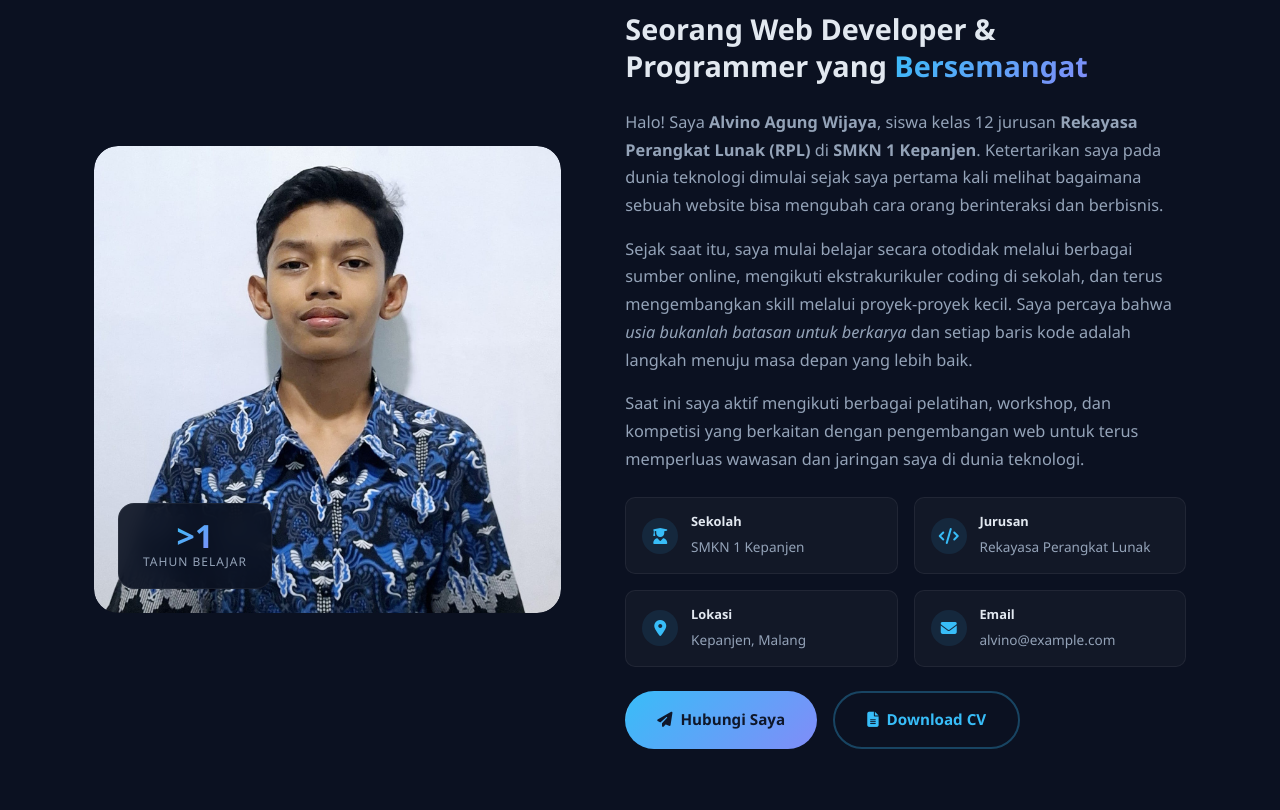
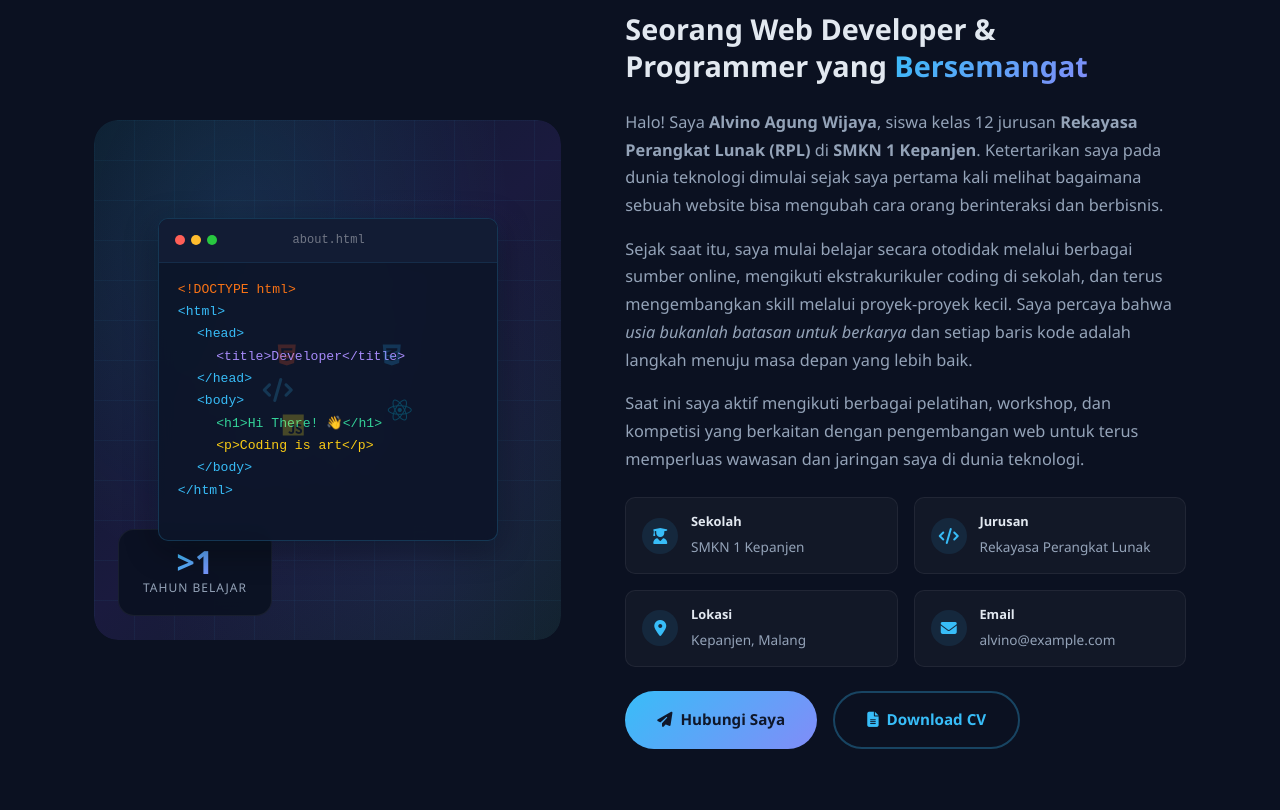
Before and after one commit to alvinoagung4-cmyk/portofolio, a plain HTML site: page index.html in a window 1280 px wide. Shown: the part 1160-1970 px from the top of the page. Drawn offline with nearby package versions, Linux system fonts and the light colour scheme.

Commit message:
Ganti foto About dengan ilustrasi workspace

```diff
--- a/index.html
+++ b/index.html
@@ -145,7 +145,43 @@
       <div class="about-grid">
         <div class="about-image" data-aos="fade-right">
           <div class="about-img-wrapper">
-            <img src="fotosaya.jpeg" alt="About Alvino" />
+            <div class="workspace-illustration">
+              <div class="ws-bg"></div>
+              <div class="ws-grid"></div>
+              <div class="ws-content">
+                <div class="code-window">
+                  <div class="window-header">
+                    <div class="window-dots">
+                      <span class="wdot wdot-red"></span>
+                      <span class="wdot wdot-yellow"></span>
+                      <span class="wdot wdot-green"></span>
+                    </div>
+                    <span class="window-title">about.html</span>
+                    <div class="window-spacer"></div>
+                  </div>
+                  <div class="window-body">
+                    <div class="cline" style="--c:#f97316;">&lt;!DOCTYPE html&gt;</div>
+                    <div class="cline" style="--c:#38bdf8;">&lt;html&gt;</div>
+                    <div class="cline cl-indent-1" style="--c:#38bdf8;">&lt;head&gt;</div>
+                    <div class="cline cl-indent-2" style="--c:#a78bfa;">&lt;title&gt;Developer&lt;/title&gt;</div>
+                    <div class="cline cl-indent-1" style="--c:#38bdf8;">&lt;/head&gt;</div>
+                    <div class="cline cl-indent-1" style="--c:#38bdf8;">&lt;body&gt;</div>
+                    <div class="cline cl-indent-2" style="--c:#34d399;">&lt;h1&gt;Hi There! 👋&lt;/h1&gt;</div>
+                    <div class="cline cl-indent-2" style="--c:#facc15;">&lt;p&gt;Coding is art&lt;/p&gt;</div>
+                    <div class="cline cl-indent-1" style="--c:#38bdf8;">&lt;/body&gt;</div>
+                    <div class="cline" style="--c:#38bdf8;">&lt;/html&gt;</div>
+                    <span class="cursor-blink">|</span>
+                  </div>
+                </div>
+                <div class="floating-tech">
+                  <i class="fab fa-html5" style="--d:0s; --x:-50px; --y:-30px;"></i>
+                  <i class="fab fa-css3-alt" style="--d:1.2s; --x:55px; --y:-25px;"></i>
+                  <i class="fab fa-js" style="--d:2.4s; --x:-45px; --y:35px;"></i>
+                  <i class="fab fa-react" style="--d:0.8s; --x:60px; --y:30px;"></i>
+                  <i class="fas fa-code" style="--d:1.8s; --x:-65px; --y:5px;"></i>
+                </div>
+              </div>
+            </div>
             <div class="about-experience">
               <span class="exp-number">&gt;1</span>
               <span class="exp-text">Tahun Belajar</span>
--- a/style.css
+++ b/style.css
@@ -915,6 +915,137 @@ body.light #header.scrolled {
   margin-top: 0.5rem;
 }
 
+/* ===== WORKSPACE ILLUSTRATION ===== */
+.workspace-illustration {
+  position: relative;
+  width: 100%;
+  aspect-ratio: 3/4;
+  max-height: 520px;
+  border-radius: var(--radius-lg);
+  overflow: hidden;
+  background: linear-gradient(135deg, #0c1929 0%, #1a1a3e 50%, #0f2027 100%);
+}
+.ws-bg {
+  position: absolute;
+  inset: 0;
+  background: radial-gradient(ellipse at 30% 20%, rgba(56,189,248,0.12) 0%, transparent 60%),
+              radial-gradient(ellipse at 70% 80%, rgba(99,102,241,0.1) 0%, transparent 60%);
+}
+.ws-grid {
+  position: absolute;
+  inset: 0;
+  background-image: linear-gradient(rgba(56,189,248,0.05) 1px, transparent 1px),
+                    linear-gradient(90deg, rgba(56,189,248,0.05) 1px, transparent 1px);
+  background-size: 40px 40px;
+}
+.ws-content {
+  position: relative;
+  z-index: 1;
+  width: 100%;
+  height: 100%;
+  display: flex;
+  align-items: center;
+  justify-content: center;
+  padding: 1.5rem;
+}
+.code-window {
+  width: 100%;
+  max-width: 340px;
+  border-radius: 10px;
+  overflow: hidden;
+  background: rgba(13, 21, 41, 0.92);
+  border: 1px solid rgba(56,189,248,0.2);
+  box-shadow: 0 8px 32px rgba(0,0,0,0.4), 0 0 20px rgba(56,189,248,0.06);
+  backdrop-filter: blur(8px);
+}
+.window-header {
+  display: flex;
+  align-items: center;
+  padding: 0.7rem 1rem;
+  background: rgba(20, 30, 55, 0.8);
+  border-bottom: 1px solid rgba(56,189,248,0.1);
+}
+.window-dots {
+  display: flex;
+  gap: 6px;
+}
+.wdot {
+  width: 10px;
+  height: 10px;
+  border-radius: 50%;
+}
+.wdot-red { background: #ff5f57; }
+.wdot-yellow { background: #ffbd2e; }
+.wdot-green { background: #28c840; }
+.window-title {
+  flex: 1;
+  text-align: center;
+  font-size: 0.75rem;
+  color: rgba(255,255,255,0.4);
+  font-family: 'Courier New', monospace;
+}
+.window-spacer { width: 40px; }
+.window-body {
+  padding: 1rem 1.2rem;
+  font-family: 'Courier New', monospace;
+  font-size: 0.82rem;
+  line-height: 1.7;
+  min-height: 200px;
+  position: relative;
+}
+.cline {
+  color: var(--c, #fff);
+  white-space: nowrap;
+}
+.cl-indent-1 { padding-left: 1.2rem; }
+.cl-indent-2 { padding-left: 2.4rem; }
+.cursor-blink {
+  color: #38bdf8;
+  animation: blink 0.8s step-end infinite;
+  font-weight: 700;
+}
+@keyframes blink {
+  50% { opacity: 0; }
+}
+
+.floating-tech {
+  position: absolute;
+  inset: 0;
+  pointer-events: none;
+}
+.floating-tech i {
+  position: absolute;
+  font-size: 1.5rem;
+  color: rgba(56,189,248,0.2);
+  animation: float-icon 4s ease-in-out var(--d, 0s) infinite;
+  top: 50%;
+  left: 50%;
+  transform: translate(var(--x, 0), var(--y, 0));
+}
+.floating-tech i:nth-child(1) { color: rgba(227, 79, 38, 0.25); }
+.floating-tech i:nth-child(2) { color: rgba(38, 152, 219, 0.25); }
+.floating-tech i:nth-child(3) { color: rgba(247, 223, 30, 0.25); }
+.floating-tech i:nth-child(4) { color: rgba(0, 216, 255, 0.25); }
+.floating-tech i:nth-child(5) { color: rgba(56, 189, 248, 0.2); }
+@keyframes float-icon {
+  0%, 100% { transform: translate(var(--x, 0), var(--y, 0)) translateY(0); }
+  50% { transform: translate(var(--x, 0), calc(var(--y, 0) - 12px)) translateY(0); }
+}
+
+@media (max-width: 900px) {
+  .workspace-illustration {
+    aspect-ratio: 4/3;
+    max-height: 380px;
+  }
+  .code-window { max-width: 300px; }
+  .window-body { font-size: 0.75rem; min-height: 160px; padding: 0.8rem 1rem; }
+  .floating-tech i { font-size: 1.2rem; }
+}
+@media (max-width: 480px) {
+  .code-window { max-width: 260px; }
+  .window-body { font-size: 0.7rem; min-height: 140px; }
+}
+
 /* ===== SERVICES ===== */
 .services-grid {
   display: grid;
```
